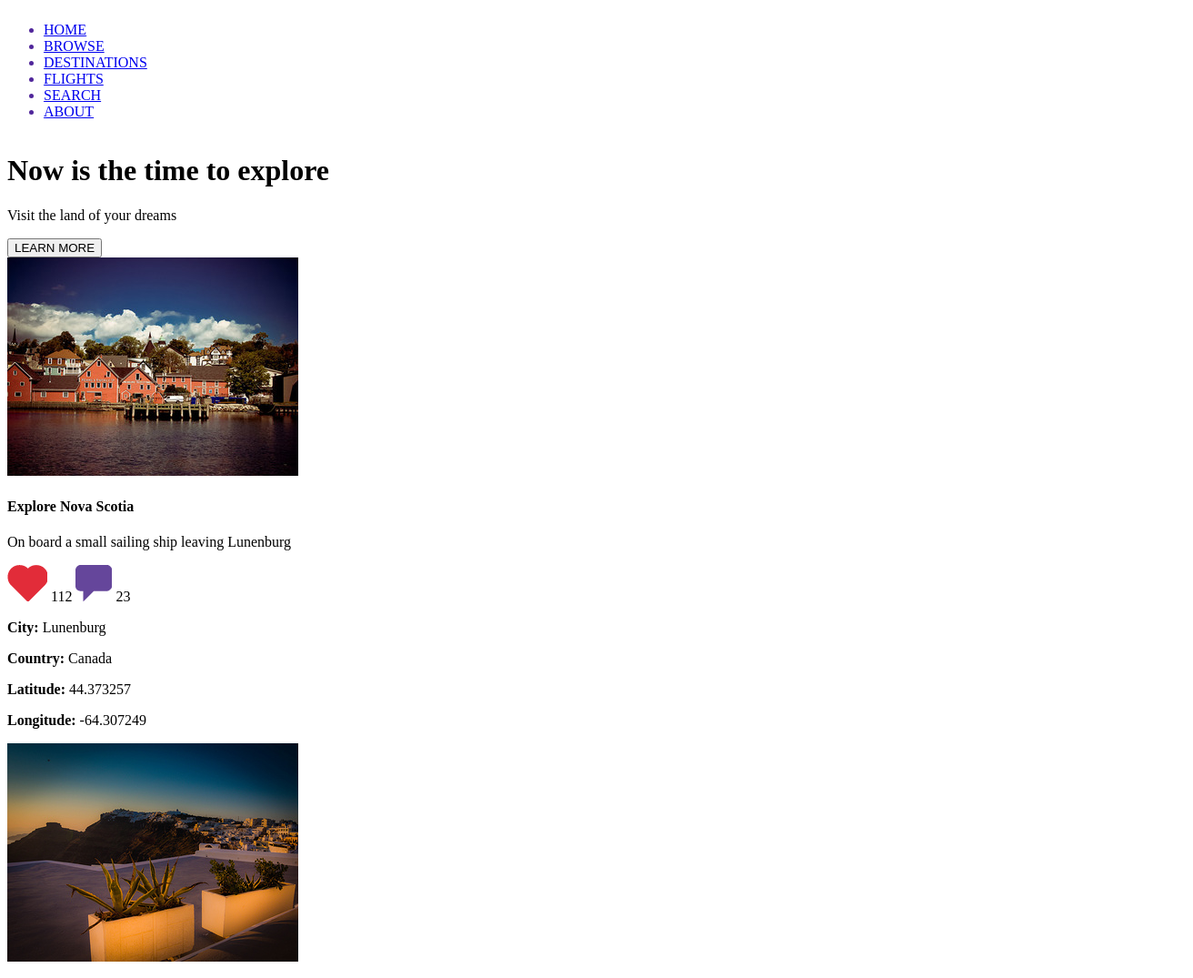
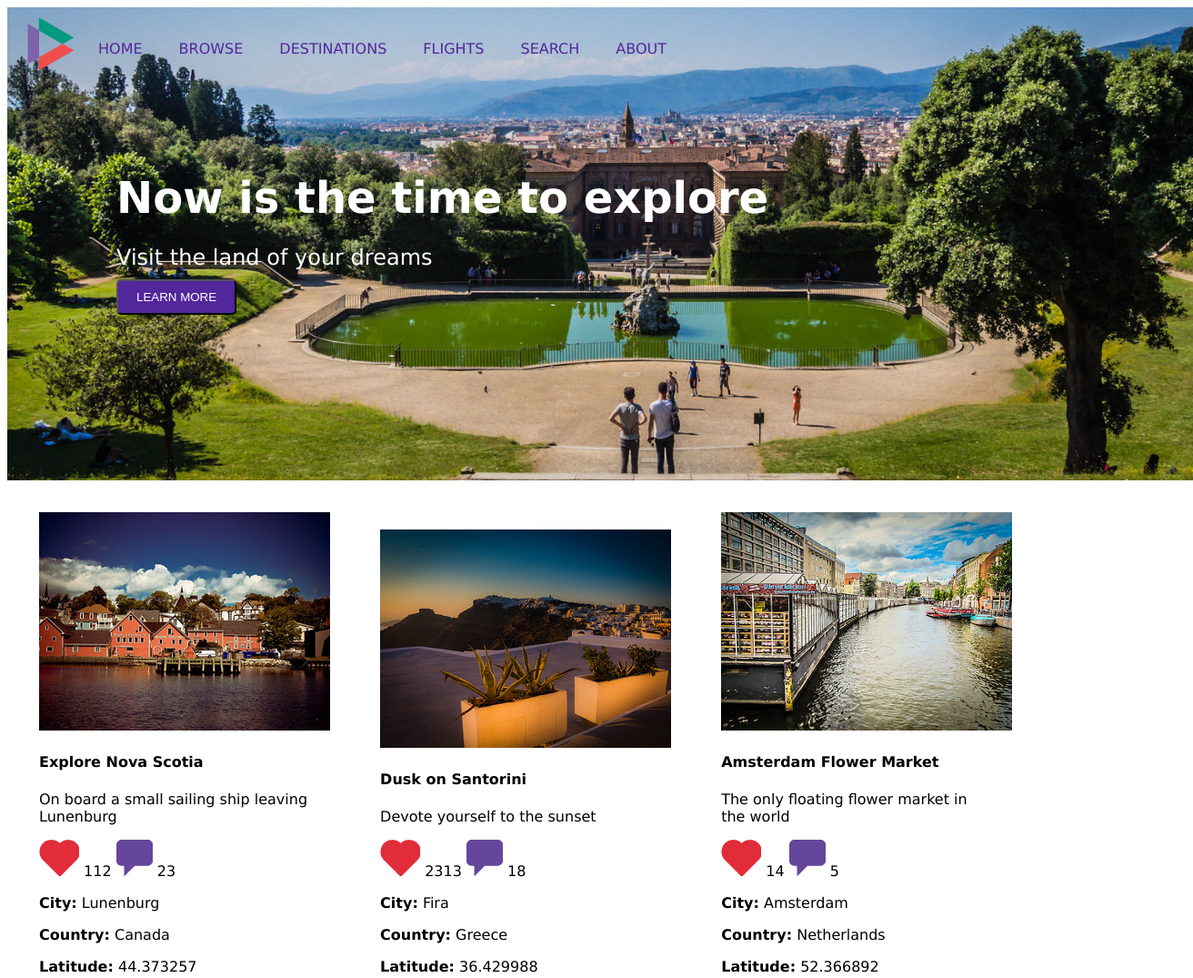
Before and after one commit to ewush956/COMP3612-Assignments, a plain HTML site: page assign1/index.html in a window 1280 px wide. Shown: the top 1075 px of the page at 91% size, 1312 px wide, since content can reach past the window. Drawn offline with Linux system fonts and the light colour scheme.

Commit message:
created nav and info sections

```diff
--- a/assign1/styles.css
+++ b/assign1/styles.css
@@ -1,4 +1,64 @@
+body {
+    /*font-family: 'Raleway', sans-serif;*/
+    font-family: 'Verdana', sans-serif;
+}
+
+header {
+    background-image: url('images/florence.jpg');
+    background-size: cover;
+    padding: 10px 20px;
+    width: 100%;
+    min-height: 500px;
+}
+
 nav {
+    background-image: url('images/logo.png');
+    background-size: 60px;
+    padding: 10px 20px;
+    background-repeat: no-repeat;
+}
+
+nav ul {
     display: flex;
+    list-style: none;
+    size: 24px;
+}
+
+nav ul li {
+    margin: 0 20px;
+}
+
+nav ul li a {
+    text-decoration: none;
     color: #51279B;
 }
+
+#info {
+    margin: 100px;
+    color: white;
+}
+
+#info h1 {
+    font-size: 48px;
+    margin-bottom: 10px;
+}
+
+#info p {
+    font-size: 24px;
+    margin-bottom: 10px;
+}
+
+#info button {
+    background-color: #51279B;
+    color: white;
+    padding: 10px 20px;
+    border-radius: 5px;
+}
+
+.card {
+    display: inline-block;
+    width: 300px;
+    margin: 15px;
+    /* Spacing between cards */
+    padding: 20px;
+}
```
